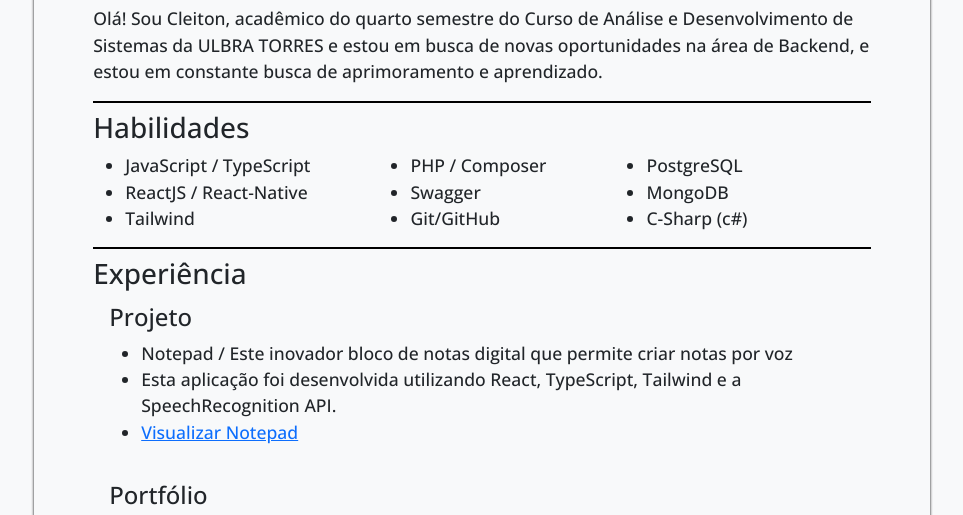
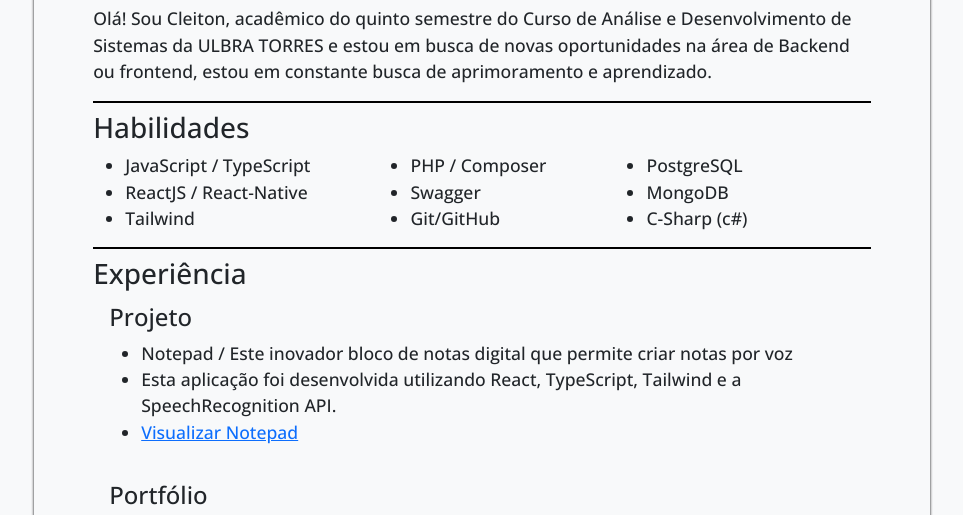
Before and after one commit to cleiton-bp/curr-culo, a plain HTML site: page index.html in a window 1280 px wide. Shown: the part 236-751 px from the top of the page, without its empty margins (158-1121 px from the left). Drawn offline with nearby package versions, Linux system fonts and the light colour scheme.

Commit message:
Update index.html

```diff
--- a/index.html
+++ b/index.html
@@ -83,9 +83,9 @@
       <div class="div-padrao profile">
         <h3>Resumo</h3>
         <p>
-          Olá! Sou Cleiton, acadêmico do quarto semestre do Curso de Análise e
+          Olá! Sou Cleiton, acadêmico do quinto semestre do Curso de Análise e
           Desenvolvimento de Sistemas da ULBRA TORRES e estou em busca de novas
-          oportunidades na área de Backend, e estou em constante busca de
+          oportunidades na área de Backend ou frontend, estou em constante busca de
           aprimoramento e aprendizado.
         </p>
       </div>
```
